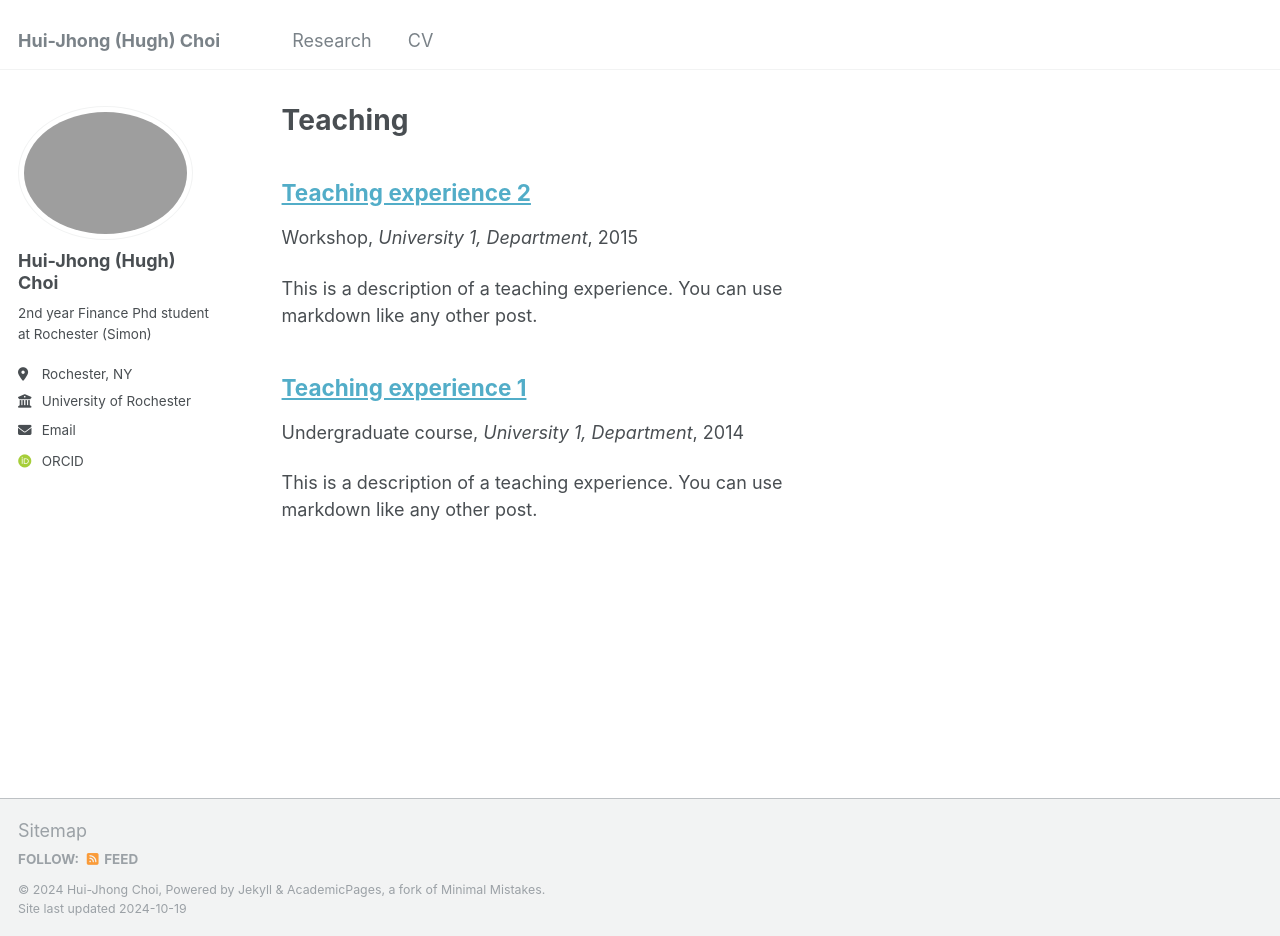
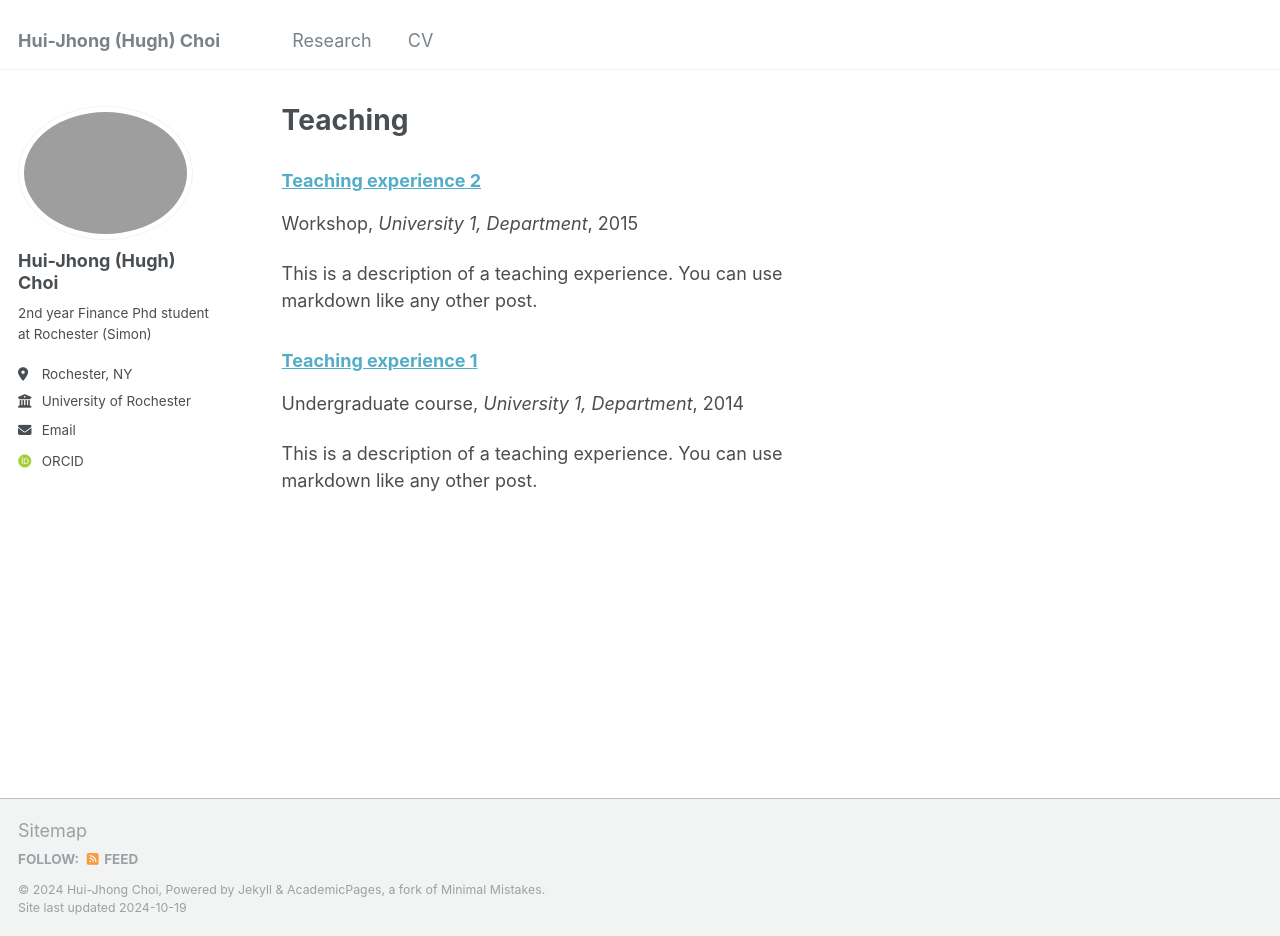
Before and after one commit to Hui-jhongChoi/Hui-jhongChoi.github.io, a Jekyll site: the page built from _pages/teaching.html, in a window 1280 px wide and 936 px high. Built offline with Jekyll 4.4.1, drawn with Linux system fonts in a browser that asks for light colours; some web fonts are replaced.

Commit message:
Update _archive.scss

```diff
--- a/_sass/_archive.scss
+++ b/_sass/_archive.scss
@@ -42,6 +42,7 @@
 .archive__item-title {
   margin-bottom: 0.25em;
   font-family: $sans-serif-narrow;
+  font-size: 18px; /* Add or modify this line to adjust the size */
 
   a + a {
     opacity: 0.5;
```
